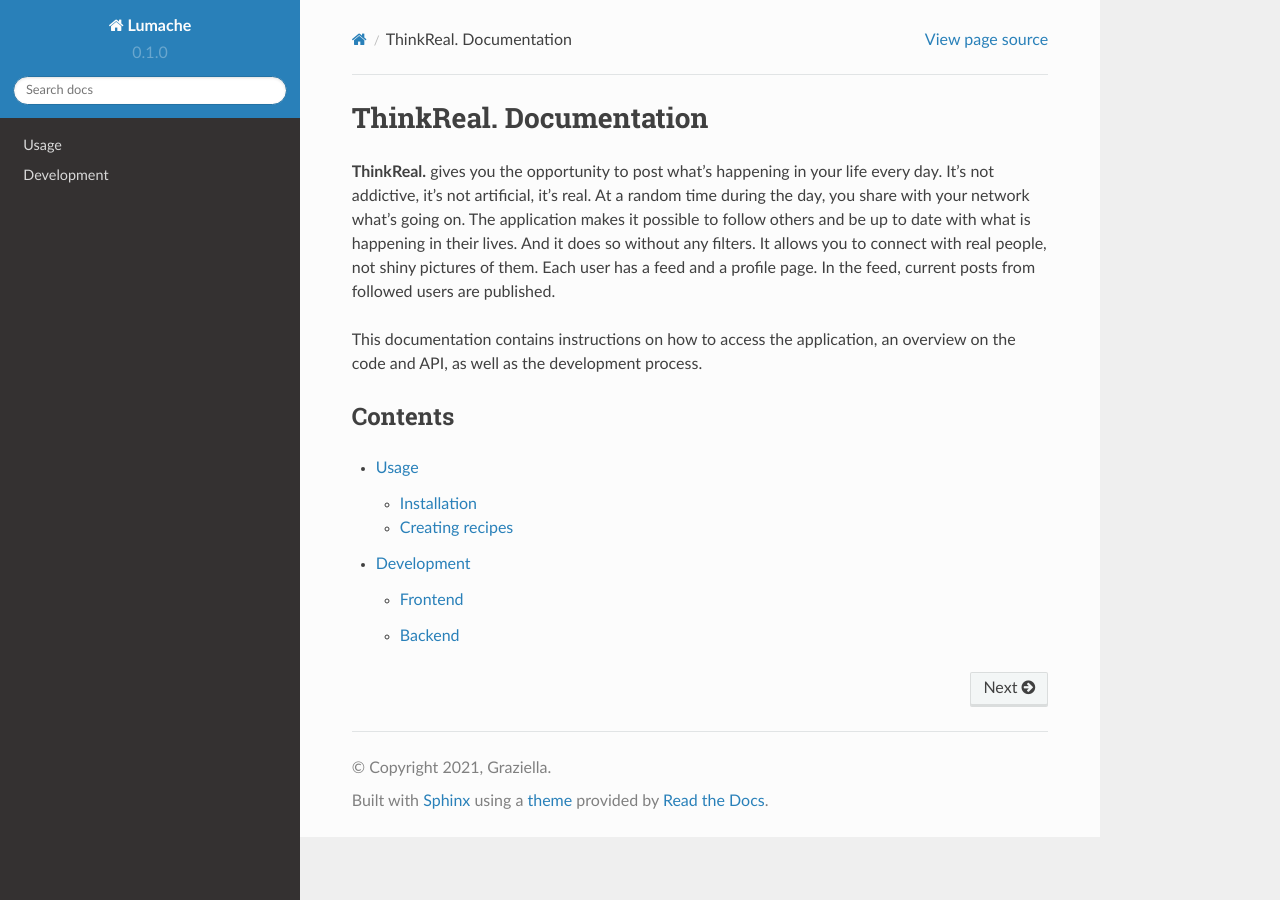
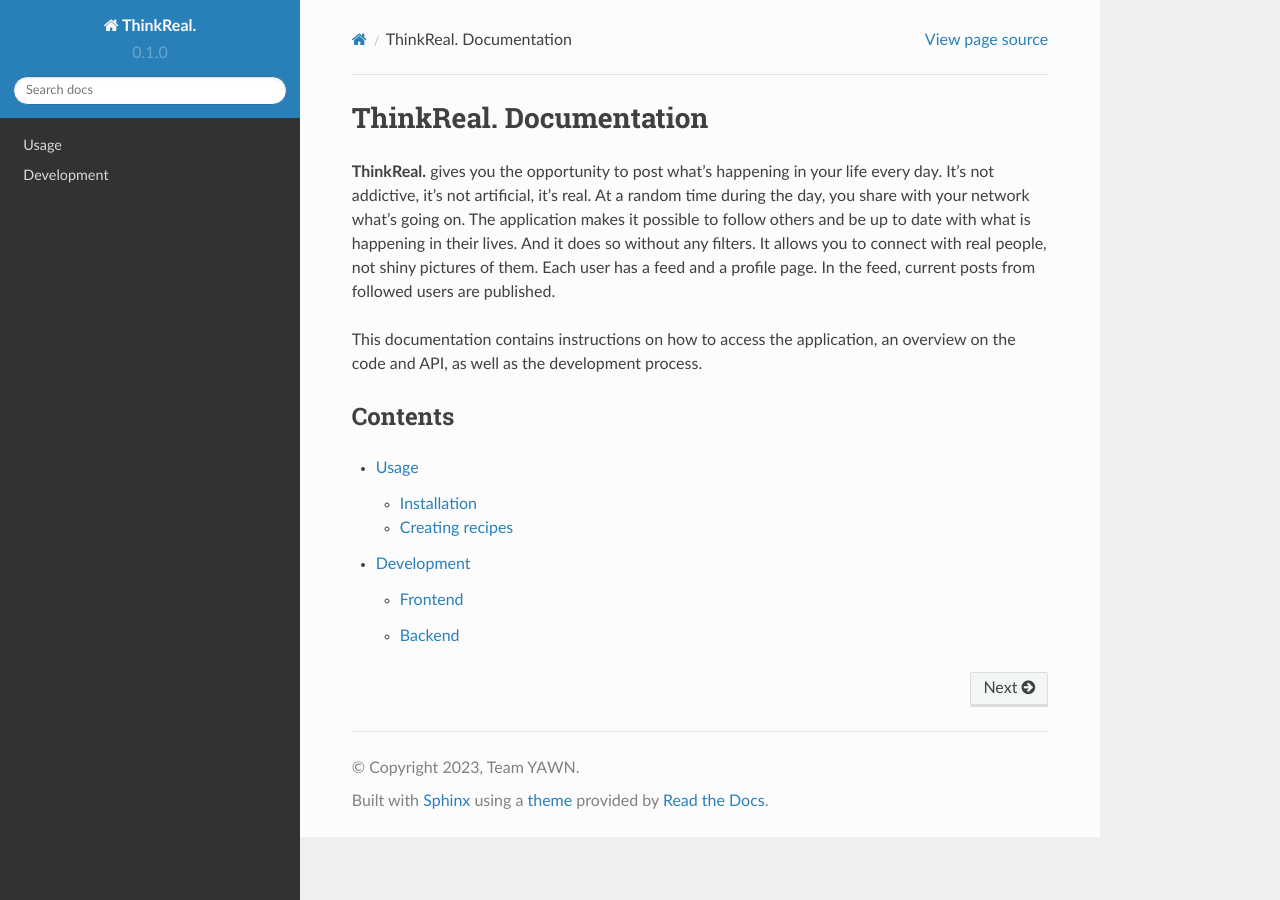
Before and after one commit to Advanced-SE-2023/ASE-Wiki, a Sphinx documentation site: the page built from docs/source/index.rst, in a window 1280 px wide. Built offline with Sphinx 7.4.7 and the Read the Docs theme 2.0.0, drawn with Linux system fonts in a browser that asks for light colours; pages that are not in the unit, such as notebooks, are missing from menus.

Commit message:
Update conf.py

```diff
--- a/docs/source/conf.py
+++ b/docs/source/conf.py
@@ -2,9 +2,9 @@
 
 # -- Project information
 
-project = 'Lumache'
-copyright = '2021, Graziella'
-author = 'Graziella'
+project = 'ThinkReal.'
+copyright = '2023, Team YAWN'
+author = 'Team YAWN'
 
 release = '0.1'
 version = '0.1.0'
```
